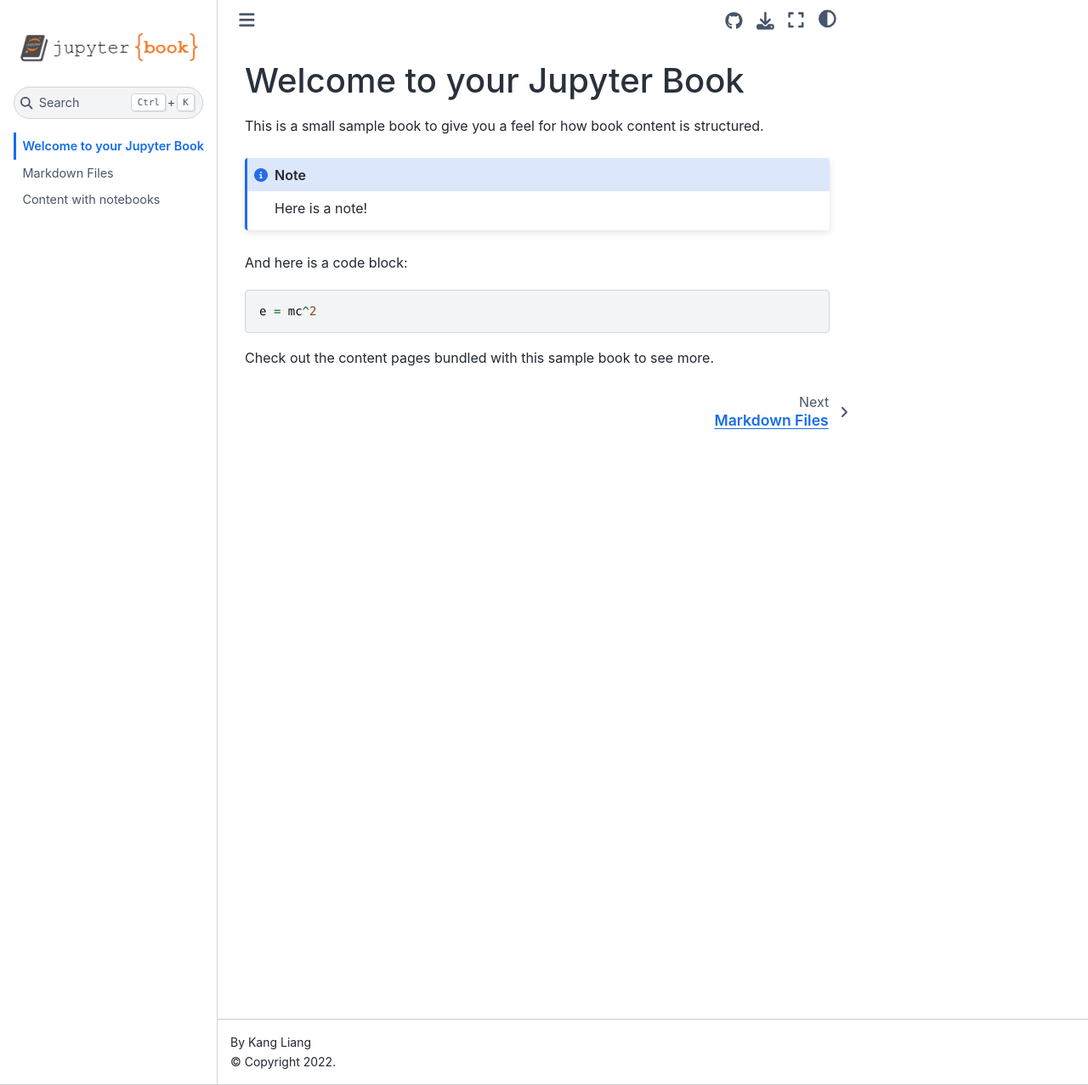
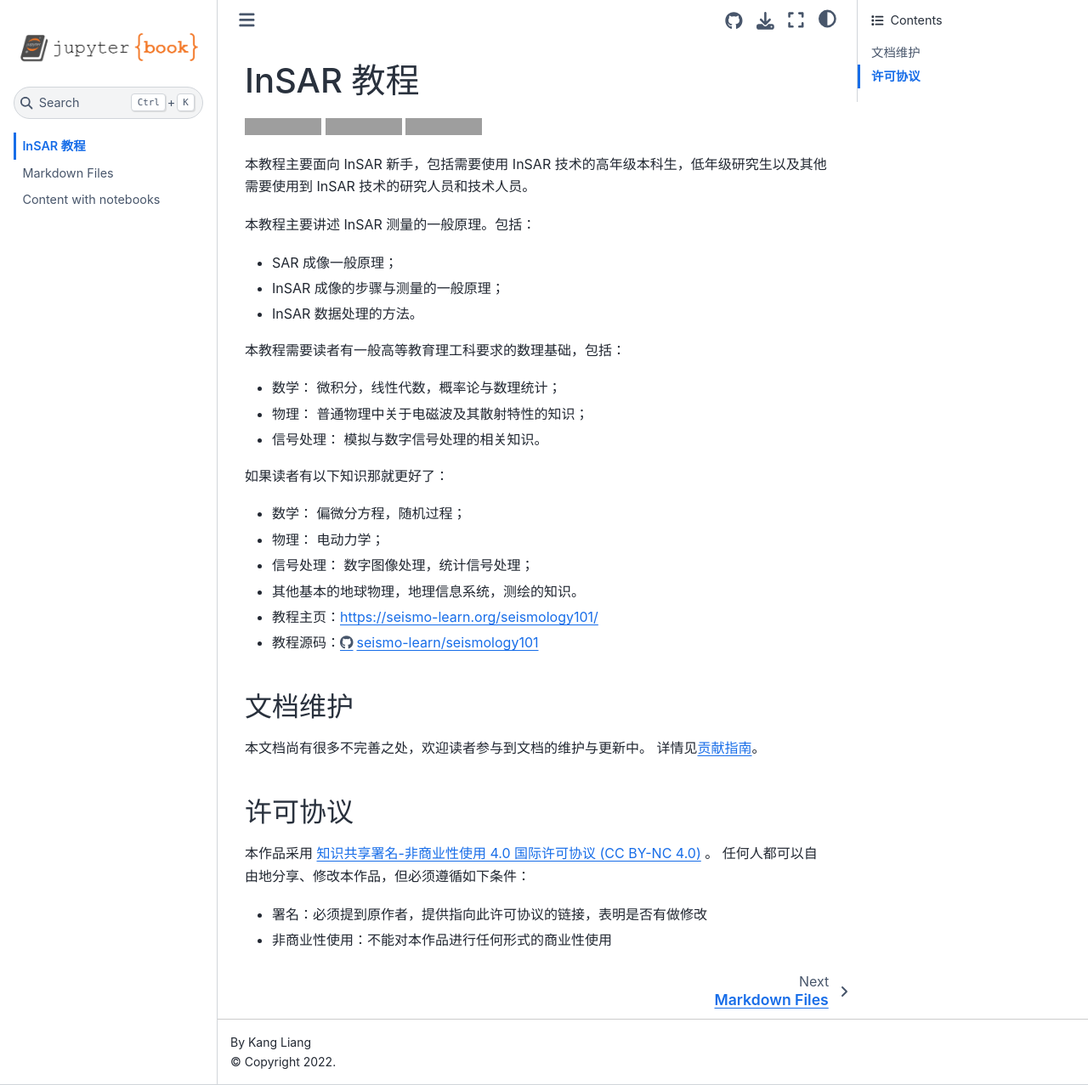
Before and after one commit to kanglcn/insar101, a Jupyter Book: the page built from source/intro.md, in a window 1280 px wide and 1277 px high. Shown: the whole window at 85% size. Built offline with Jupyter Book 1.0.4 settings and Sphinx 7.4.7 and the Sphinx Book theme 1.1.4, drawn with Linux system fonts in a browser that asks for light colours; grey boxes are pictures that could not be loaded.

Commit message:
modify intro.md

````diff
--- a/source/intro.md
+++ b/source/intro.md
@@ -1,16 +1,42 @@
-# Welcome to your Jupyter Book
+# InSAR 教程
 
-This is a small sample book to give you a feel for how book content is
-structured.
+[![Jupyter Book Badge](https://jupyterbook.org/badge.svg)](https://seismo-learn.org/seismology101/)
+[![Deploy](https://github.com/seismo-learn/seismology101/actions/workflows/deploy.yml/badge.svg)](https://github.com/seismo-learn/seismology101/actions/workflows/deploy.yml)
+[![License: CC BY-NC 4.0](https://img.shields.io/badge/License-CC%20BY--NC%204.0-blue.svg)](https://creativecommons.org/licenses/by-nc/4.0/deed.zh)
 
-:::{note}
-Here is a note!
-:::
+本教程主要面向 InSAR 新手，包括需要使用 InSAR 技术的高年级本科生，低年级研究生以及其他需要使用到 InSAR 技术的研究人员和技术人员。
 
-And here is a code block:
+本教程主要讲述 InSAR 测量的一般原理。包括：
 
-```
-e = mc^2
-```
+- SAR 成像一般原理；
+- InSAR 成像的步骤与测量的一般原理；
+- InSAR 数据处理的方法。
 
-Check out the content pages bundled with this sample book to see more.
+本教程需要读者有一般高等教育理工科要求的数理基础，包括：
+
+- 数学： 微积分，线性代数，概率论与数理统计；
+- 物理： 普通物理中关于电磁波及其散射特性的知识；
+- 信号处理： 模拟与数字信号处理的相关知识。
+
+如果读者有以下知识那就更好了：
+
+- 数学： 偏微分方程，随机过程；
+- 物理： 电动力学；
+- 信号处理： 数字图像处理，统计信号处理；
+- 其他基本的地球物理，地理信息系统，测绘的知识。
+
+- 教程主页：https://seismo-learn.org/seismology101/
+- 教程源码：https://github.com/seismo-learn/seismology101
+
+## 文档维护
+
+本文档尚有很多不完善之处，欢迎读者参与到文档的维护与更新中。
+详情见[贡献指南](https://seismo-learn.org/contributing/)。
+
+## 许可协议
+
+本作品采用 [知识共享署名-非商业性使用 4.0 国际许可协议 (CC BY-NC 4.0)](https://creativecommons.org/licenses/by-nc/4.0/deed.zh) 。
+任何人都可以自由地分享、修改本作品，但必须遵循如下条件：
+
+- 署名：必须提到原作者，提供指向此许可协议的链接，表明是否有做修改
+- 非商业性使用：不能对本作品进行任何形式的商业性使用
````
